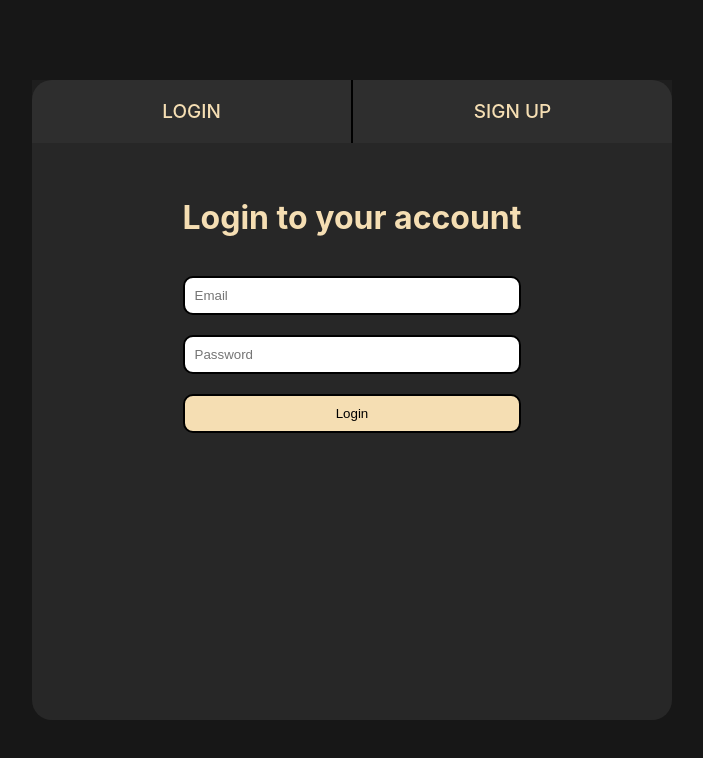
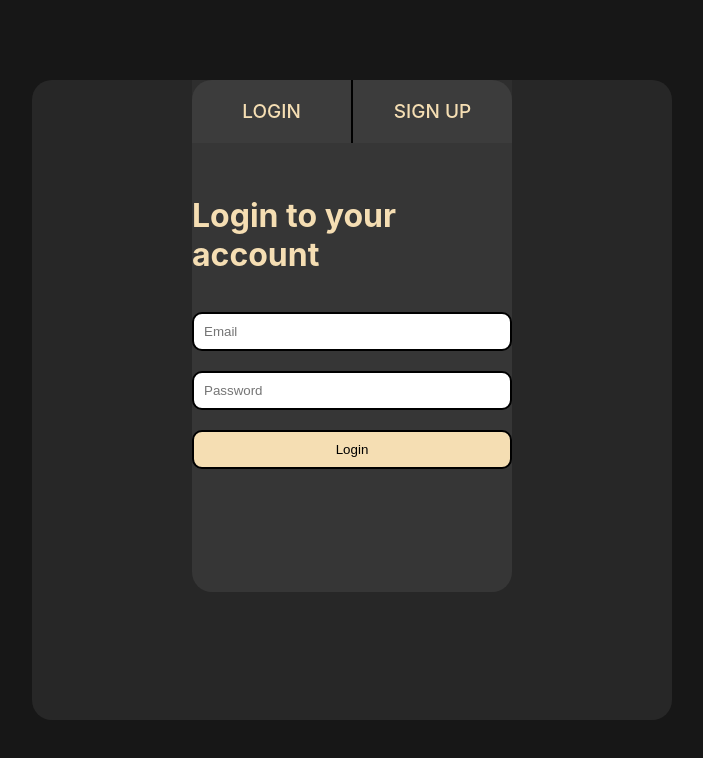
Before and after one commit to mustashrf/Contacts-Manager-API, a React (Create React App) app in the folder frontend/: page / in a window 1280 px wide. Shown: the top 758 px of the page, without its empty margins (288-991 px from the left). Built offline with nearby package versions, Linux system fonts and the light colour scheme.

Commit message:
added authentication check

```diff
--- a/frontend/src/App.js
+++ b/frontend/src/App.js
@@ -1,10 +1,27 @@
+import { useEffect, useState } from 'react';
 import './App.css';
-import AccountForm from './components/Account/AccountForm';
+import AccountForm from './components/Account/AccountForm'
+import Home from './components/Home/Home';
+import AuthService from './Services/auth.service';
 
 function App() {
+
+  const [isAuthenticated, setIsAuthenticated] = useState(false);
+
+  useEffect(() => {
+    const user = AuthService.getCurrentUser();
+
+    if (user && user.access_token) {
+      setIsAuthenticated(true);
+    }
+  }, [isAuthenticated]);
+
   return (
     <div className="App">
-      <AccountForm />
+      <div className="container">
+        {console.log(isAuthenticated)}
+        {isAuthenticated ? <Home /> : <AccountForm setIsAuthenticated={setIsAuthenticated}/>}
+      </div>
     </div>
   );
 }
```
